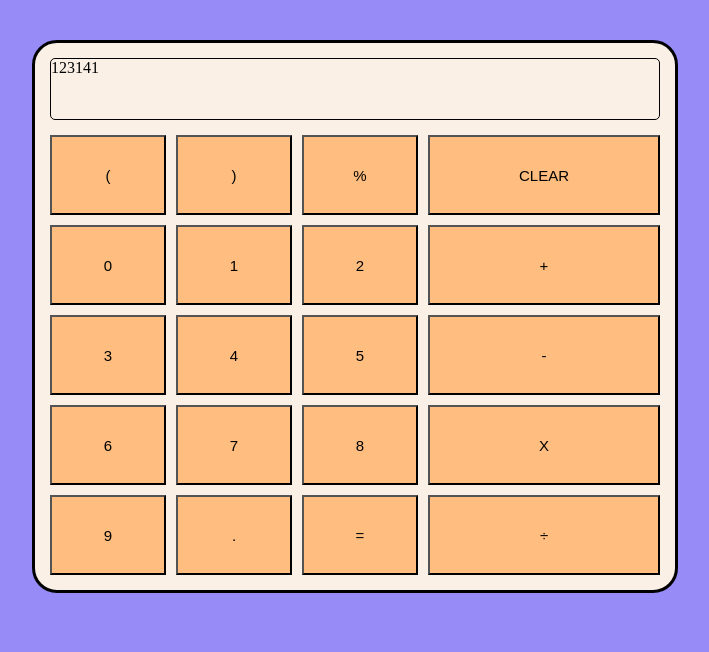
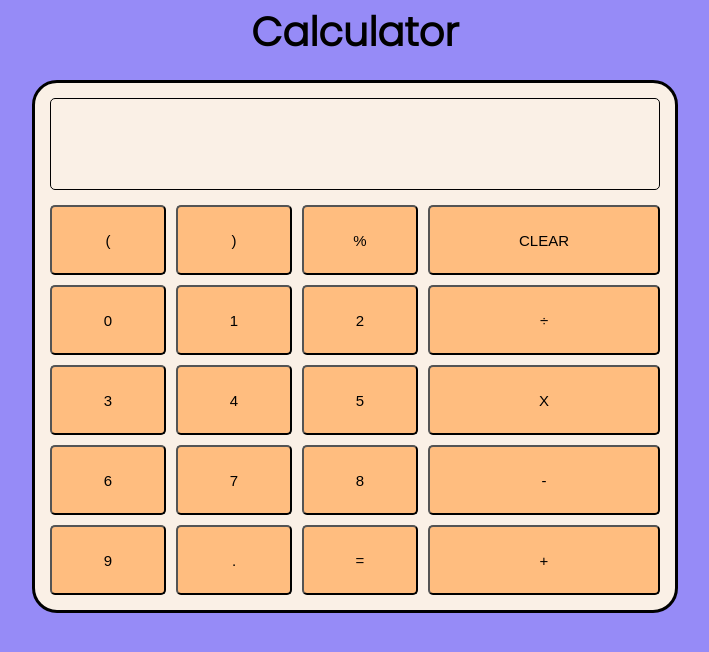
Before and after one commit to ArjunSaili1/Calculator, a plain HTML site: page index.html in a window 1280 px wide. Shown: the whole page, without its empty margins (285-994 px from the left). Drawn offline with Linux system fonts and the light colour scheme.

Commit message:
Updated Font, Added Title, Rounded Buttons

```diff
--- a/index.html
+++ b/index.html
@@ -4,14 +4,18 @@
     <meta charset="UTF-8">
     <meta http-equiv="X-UA-Compatible" content="IE=edge">
     <meta name="viewport" content="width=device-width, initial-scale=1.0">
-    <title>Document</title>
+    <title>Calculator</title>
     <link rel='stylesheet' href="styles.css"></link>
+    <link rel="preconnect" href="https://fonts.googleapis.com">
+    <link rel="preconnect" href="https://fonts.gstatic.com" crossorigin>
+    <link href="https://fonts.googleapis.com/css2?family=Poppins:wght@300&display=swap" rel="stylesheet">
 </head>
 <body>
     <div class='flex-center'>
+        <h1>Calculator</h1>
         <div class='calc'>
             <div class='internal'>
-                <div class = 'display'>123141</div>
+                <div class='display'></div>
                     <div class='buttons'>
                         <div class='numbers'>
                             <button>(</button>
@@ -21,19 +25,19 @@
                             <button>0</button>
                             <button>1</button>
                             <button>2</button>
-                            <button>+</button>
+                            <button>÷</button>
                             <button>3</button>
                             <button>4</button>
                             <button>5</button>
-                            <button>-</button>
+                            <button>X</button>
                             <button>6</button>
                             <button>7</button>
                             <button>8</button>
-                            <button>X</button>
+                            <button>-</button>
                             <button>9</button>
                             <button>.</button>
                             <button>=</button>
-                            <button>÷</button>
+                            <button>+</button>
                     </div>
                 </div>
             </div>
--- a/script.js
+++ b/script.js
@@ -28,3 +28,16 @@ function operate(mathSymbol, numA, numB){
         return multiply(numA, numB);
     }
 }
+
+display = document.querySelector('.display');
+console.log(display);
+allNumButtons = document.querySelector('.numbers');
+for(let i=0;i<allNumButtons.children.length;i++){
+    console.log(allNumButtons.children[i].style.fontSize);
+    allNumButtons.children[i].addEventListener('click', displayNum(allNumButtons.children[i]));
+}
+function displayNum(num){
+    display.style.textContent = num.style.textContent;
+}
+
+console.log(display.style);
--- a/styles.css
+++ b/styles.css
@@ -1,16 +1,22 @@
 body{
     background-color: rgb(150, 139, 247);
+    font-family: 'Poppins', sans-serif;
 }
+h1{
+    position:absolute;
+    font-size: 40px;
+    top: -25px;
+}
+
 .flex-center{
     display: flex;
     justify-content: center;
-    align-items: center;
-    height: 100vh;
+
 }
 .calc{
     width: 50vw;
     position: absolute;
-    top: 5%;
+    top: 10%;
     display: flex;
     background-color:linen;
     border-style: solid;
@@ -20,12 +26,16 @@ body{
 
 .display{
     flex: auto;
-    height: 60px;
+    height: 80px;
     border-style: solid;
     border-color: black;
     border-radius: 5px;
     border-width: 1px;;
     width: auto;
+    font-size: 3rem;
+    text-align: end;
+    padding-right: 10px;
+    padding-top: 10px;
 }
 
 .internal{
@@ -41,10 +51,11 @@ body{
     grid-column-gap: 10px;
     grid-row-gap: 10px;
     grid-template-columns: 1fr 1fr 1fr 2fr;
-    grid-template-rows: 80px 80px 80px 80px 80px;
+    grid-template-rows: 70px 70px 70px 70px 70px;
     grid-auto-flow: row;
 }
 .numbers button{
+    border-radius: 5px;
     font-size: 15px;
     text-decoration: none;
     background: rgb(255, 189, 127);
```
